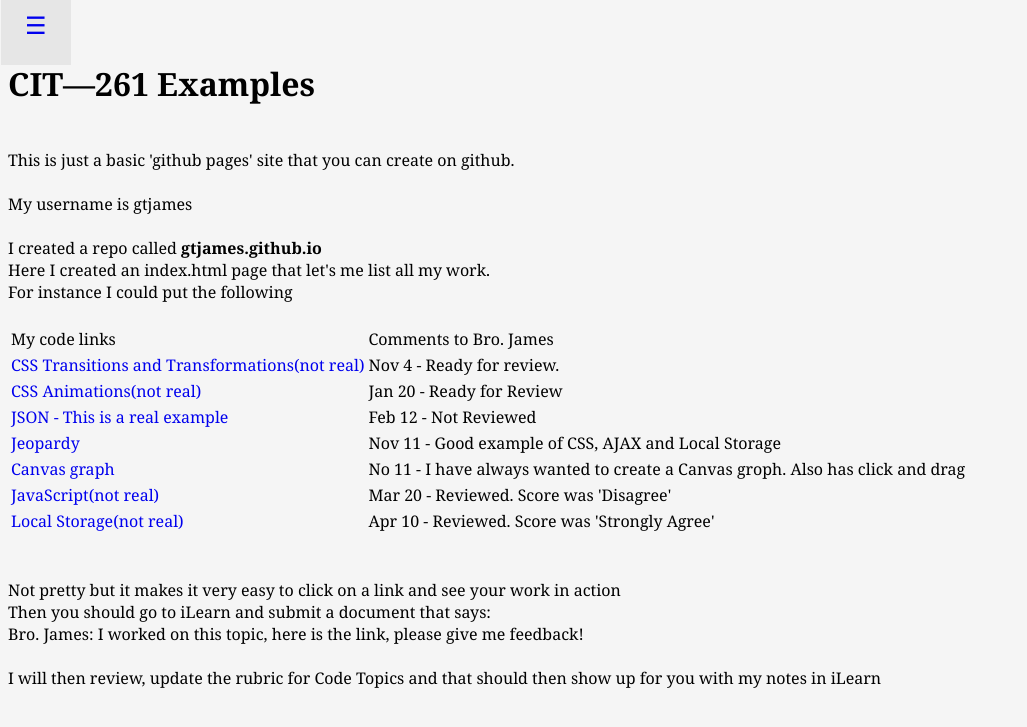
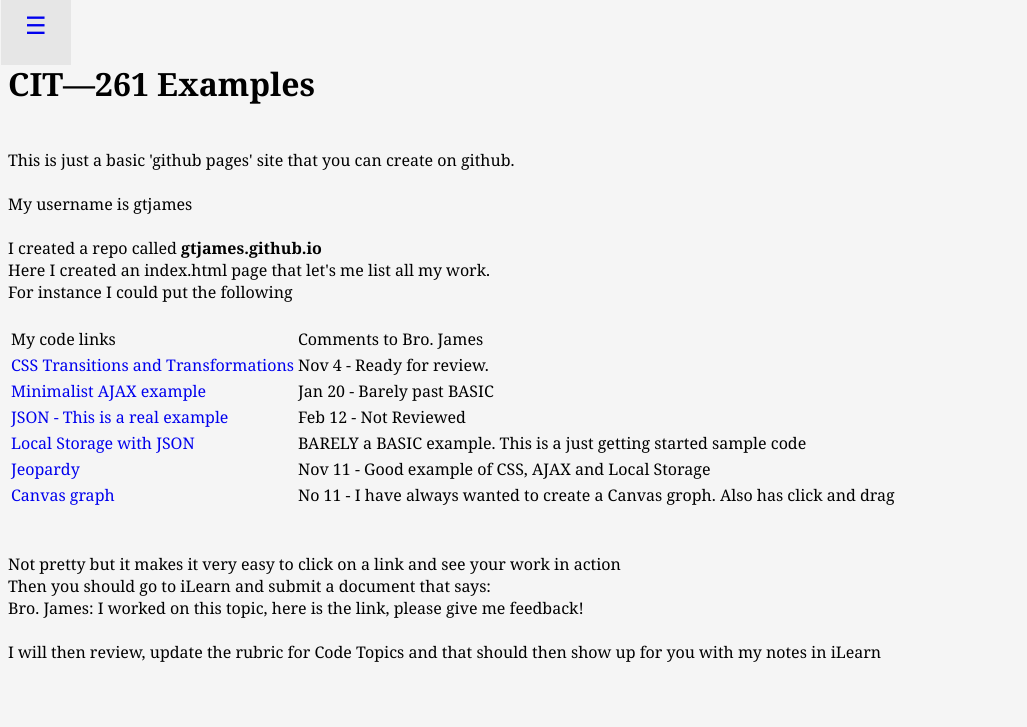
Before and after one commit to gtjames/gtjames.github.io, a Jekyll site: the page built from index.html, in a window 1280 px wide. Shown: the top 727 px of the page, without its empty margins (0-1027 px from the left). Built offline with Jekyll 4.4.1, drawn with Linux system fonts in a browser that asks for light colours.

Commit message:
Update index.html

```diff
--- a/index.html
+++ b/index.html
@@ -24,13 +23,12 @@
   For instance I could put the following<br><br>
   <table>
     <tr><td>My code links</td><td>Comments to Bro. James</td></tr>
-    <tr><td><a href="{{ site.github.url }}/AJAX/AjaxTable.html">CSS Transitions and Transformations(not real)</a></td><td>Nov 4 - Ready for review.</td></tr>
-    <tr><td><a href="{{ site.github.url }}/AJAX/tinyAJAX.html">CSS Animations(not real)</a></td><td>Jan 20 - Ready for Review</td></tr>
+    <tr><td><a href="{{ site.github.url }}/AJAX/AjaxTable.html">CSS Transitions and Transformations</a></td><td>Nov 4 - Ready for review.</td></tr>
+    <tr><td><a href="{{ site.github.url }}/AJAX/tinyAJAX.html">Minimalist AJAX example</a></td><td>Jan 20 - Barely past BASIC</td></tr>
     <tr><td><a href="{{ site.github.url }}/JSON/json.html.html">JSON - This is a real example</a></td><td>Feb 12 - Not Reviewed</td></tr>
+    <tr><td><a href="{{ site.github.url }}/LocalStorage/ls_JSON.html">Local Storage with JSON</a></td><td>BARELY a BASIC example. This is a just getting started sample code</td>
     <tr><td><a href="{{ site.github.url }}/Jeopardy.html">Jeopardy</a></td><td>Nov 11 - Good example of CSS, AJAX and Local Storage</td></tr>
     <tr><td><a href="{{ site.github.url }}/draw.html">Canvas graph</a></td><td>No 11 - I have always wanted to create a Canvas groph. Also has click and drag</td></tr>
-    <tr><td><a href="{{ site.github.url }}/AJAX/tinyAJAX.html">JavaScript(not real)</a></td><td>Mar 20 - Reviewed. Score was 'Disagree'</td></tr>
-    <tr><td><a href="{{ site.github.url }}/AJAX/tinyAJAX.html">Local Storage(not real)</a></td><td>Apr 10 - Reviewed. Score was 'Strongly Agree'</td></tr>
   </table>
   <br><br>
   Not pretty but it makes it very easy to click on a link and see your work in action<br>
```
Also changed, not shown: other parts of index.html (+0 -1 lines).
